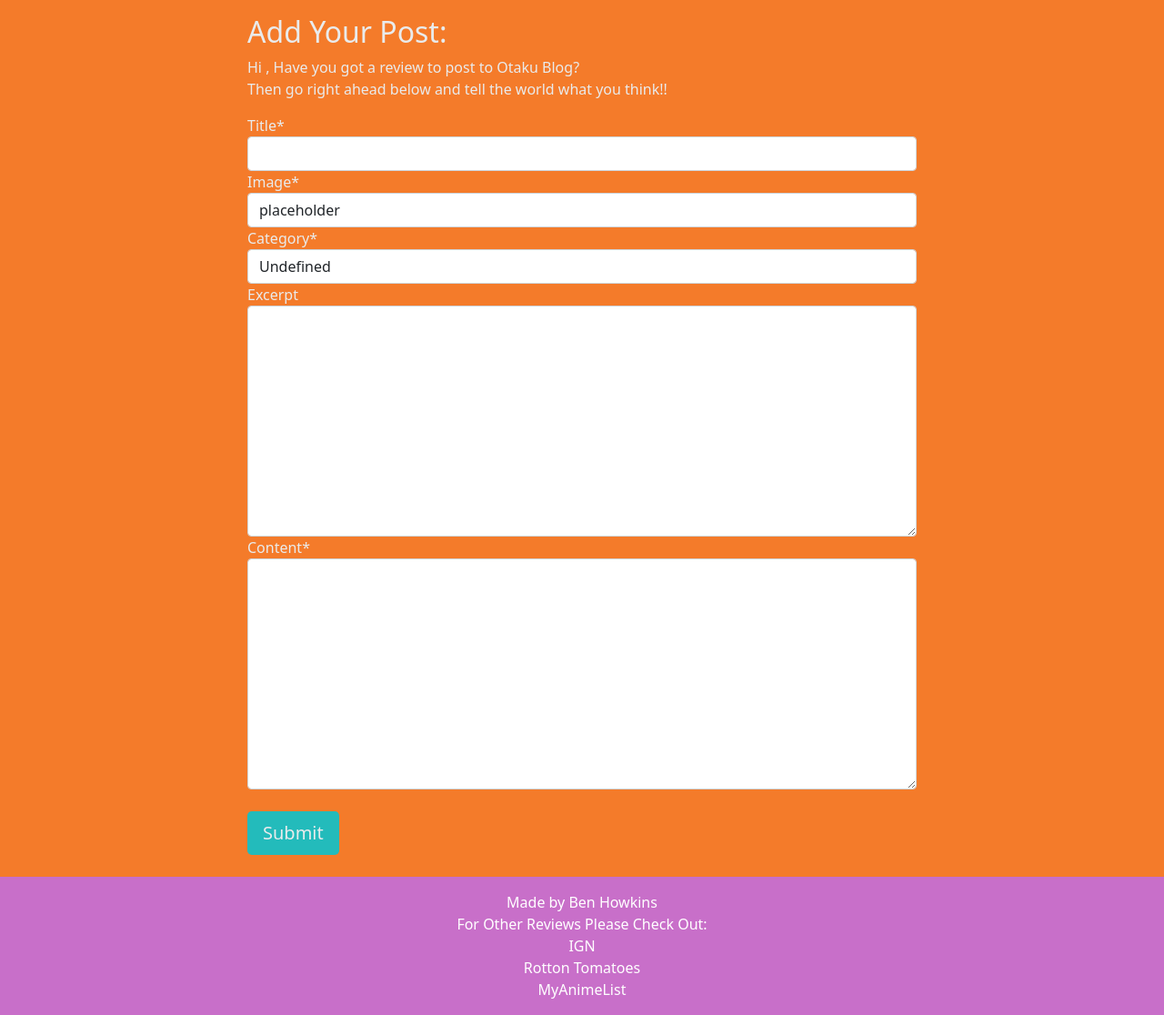
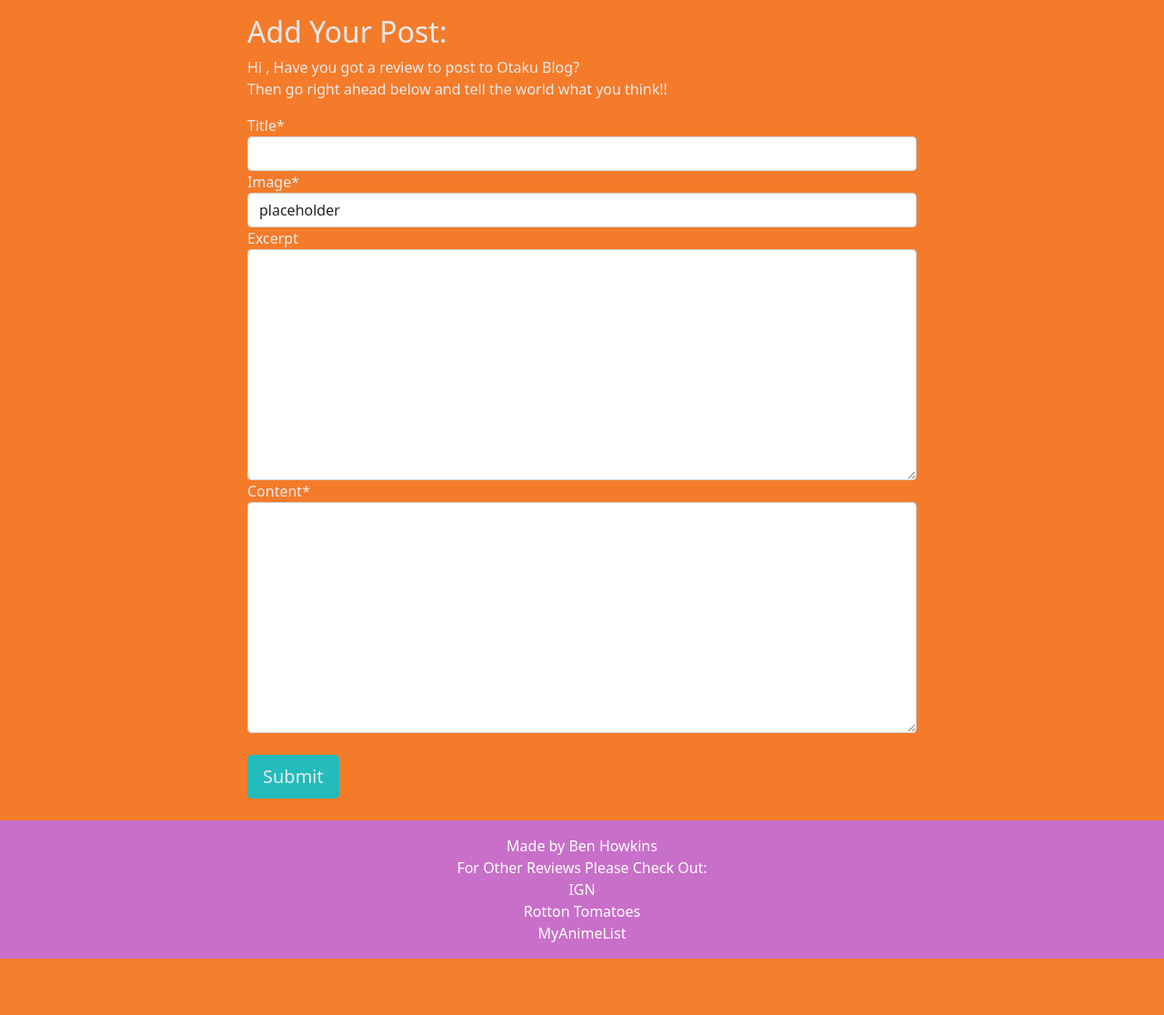
Before and after one commit to BenHowkins/otoku_blog, a Django app: page /add_post/ in a window 1280 px wide. Shown: the part 61-1177 px from the top of the page at 91% size. After the commit the page ends 1115 px from the top, so only its background shows below. Run offline with Django 3.2, Linux system fonts and the light colour scheme; some libraries are stand-ins or nearby versions.

Commit message:
Fix coding errors failing w3 checker

```diff
--- a/blog/models.py
+++ b/blog/models.py
@@ -19,7 +19,6 @@
         User, on_delete=models.CASCADE, related_name="blog_posts"
     )
     featured_image = CloudinaryField('image', default='placeholder')
-    category = models.CharField(max_length=200, default='Undefined')
     excerpt = models.TextField(blank=True, max_length=200)
     updated_on = models.DateTimeField(auto_now=True)
     content = models.TextField()
--- a/blog/views.py
+++ b/blog/views.py
@@ -12,7 +12,6 @@
     fields = [
         'title',
         'featured_image',
-        'category',
         'excerpt',
         'content',
     ]
--- a/otaku_blog/settings.py
+++ b/otaku_blog/settings.py
@@ -28,14 +28,14 @@
 SECRET_KEY = os.environ.get('SECRET_KEY')
 
 # SECURITY WARNING: don't run with debug turned on in production!
-DEBUG = False
+DEBUG = True
 
 X_FRAME_OPTIONS = 'SAMEORIGIN'
 
 ALLOWED_HOSTS = [
     'otaku-blog-3f79f19c74fc.herokuapp.com', 'localhost',
     '8000-benhowkins-otoku-blog-ju5ule3vxh.us2.codeanyapp.com',
-    '8000-benhowkins-otokublog-uj26q6h4i19.ws-eu110.gitpod.io',
+    '8000-benhowkins-otokublog-o1slkcq95f8.ws-eu110.gitpod.io',
     ]
 
 
--- a/templates/base.html
+++ b/templates/base.html
@@ -10,7 +10,7 @@
     <link href="https://fonts.googleapis.com/css2?family=Roboto:wght@300&display=swap" rel="stylesheet">
     <link href="https://fonts.googleapis.com/css2?family=Lato:wght@300;700&display=swap" rel="stylesheet">
     <link rel="stylesheet" href="https://cdnjs.cloudflare.com/ajax/libs/font-awesome/5.15.3/css/all.min.css">
-    <meta name="viewport" content="width=device-width, initial-scale=1" />
+    <meta name="viewport" content="width=device-width, initial-scale=1">
     <link href="https://cdn.jsdelivr.net/npm/bootstrap@5.0.1/dist/css/bootstrap.min.css" rel="stylesheet"
         integrity="sha384-+0n0xVW2eSR5OomGNYDnhzAbDsOXxcvSN1TPprVMTNDbiYZCxYbOOl7+AMvyTG2x" crossorigin="anonymous">
     <script src="https://cdn.jsdelivr.net/npm/bootstrap@5.0.1/dist/js/bootstrap.bundle.min.js"
@@ -26,7 +26,7 @@
 
     <nav class="navbar navbar-expand-lg">
         <div class="container-fluid">
-            <a class="navbar-brand" href="{% url 'home' %}"><span class="brand">Otaku Blog</span></span></span></a>
+            <a class="navbar-brand" href="{% url 'home' %}"><span class="brand">Otaku Blog</span></a>
             <button class="navbar-toggler" type="button" data-bs-toggle="collapse" data-bs-target="#navbarText"
                 aria-controls="navbarText" aria-expanded="false" aria-label="Toggle navigation">
                 <span class="navbar-toggler-icon"></span>
--- a/templates/post_detail.html
+++ b/templates/post_detail.html
@@ -14,9 +14,9 @@
             <div class="d-none d-md-block col-md-6 masthead-image">
                 <!-- The featured image URL goes in the src attribute -->
                 {% if "placeholder" in post.featured_image.url %}
-                <img src="https://res.cloudinary.com/dh5fzzg2s/image/upload/v1693310210/otaku_oiew1y.jpg" width="100%">
+                <img src="https://res.cloudinary.com/dh5fzzg2s/image/upload/v1693310210/otaku_oiew1y.jpg" alt="Otaku Imaage" width="100%">
                 {% else %}
-                <img src=" {{ post.featured_image.url }}" width="100%">
+                <img src=" {{ post.featured_image.url }}" alt="Featured Imaage" width="100%">
                 {% endif %}
             </div>
         </div>
```
